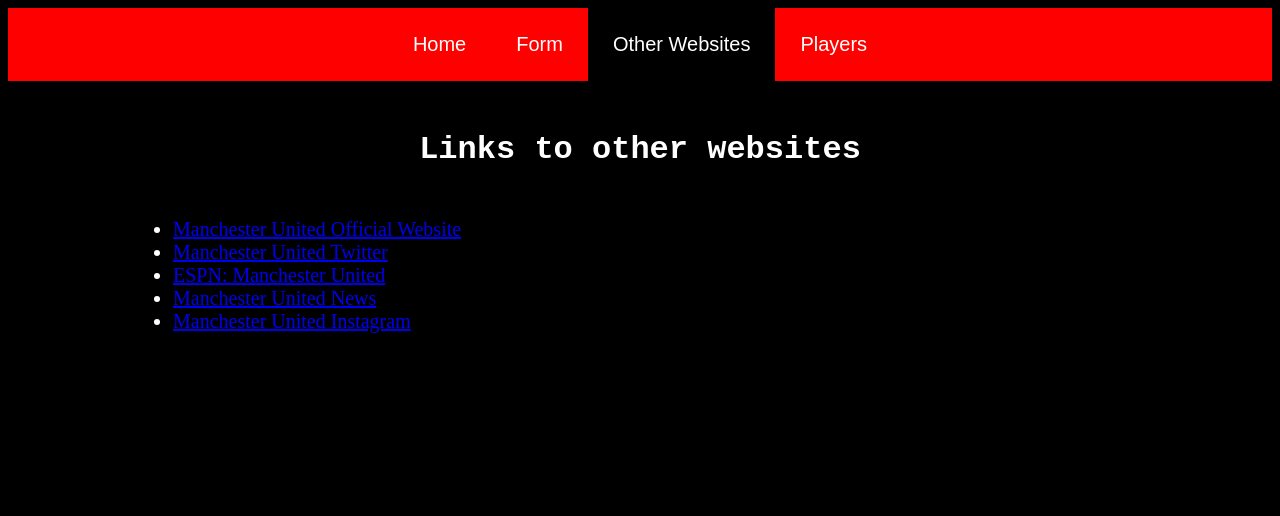
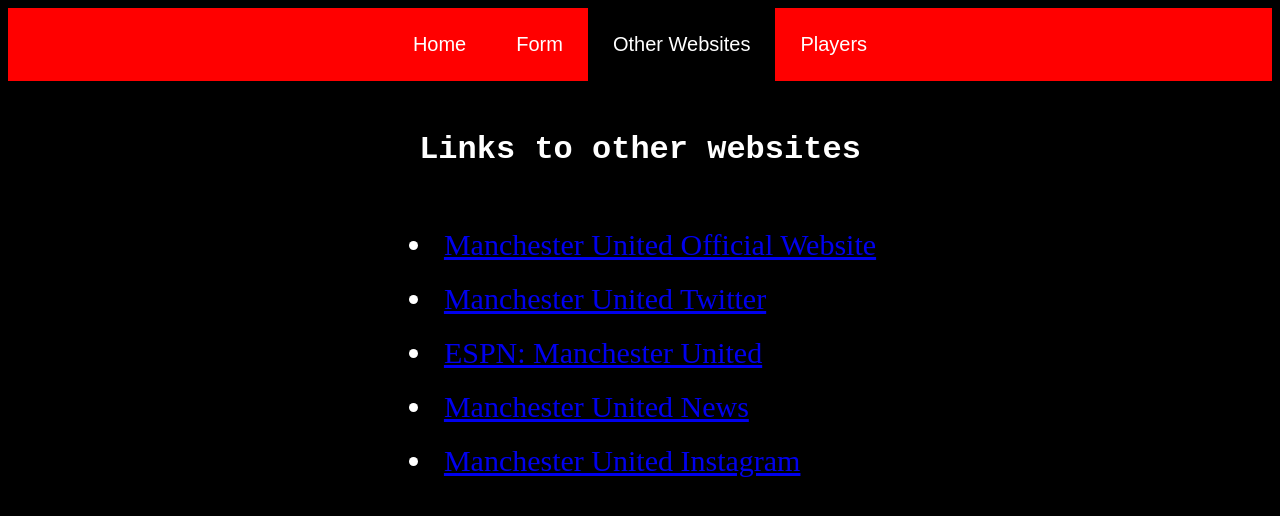
Before and after one commit to the-alejandrochavez/Website, a plain HTML site: page links.html in a window 1280 px wide. Drawn offline with Linux system fonts and the light colour scheme.

Commit message:
links page done

```diff
--- a/links.html
+++ b/links.html
@@ -17,6 +17,7 @@
         <a href="players.html" class="navbar">Players</a>
     </nav>
     <h1>Links to other websites</h1>
+    <div class="links">
         <ul>
             <li>
                 <a href="https://www.manutd.com/">Manchester United Official Website</a>
@@ -29,12 +30,14 @@
                 <a href="https://www.espn.com/soccer/team/_/id/360">ESPN: Manchester United</a>
             </li>
             <li>
-            <a href="https://www.manchestereveningnews.co.uk/all-about/manchester-united-fc">Manchester United News</a>
+                <a href="https://www.manchestereveningnews.co.uk/all-about/manchester-united-fc">Manchester United
+                    News</a>
             </li>
             <li>
                 <a href="https://www.instagram.com/manchesterunited/">Manchester United Instagram</a>
             </li>
         </ul>
+    </div>
 </body>
 
 </html>
--- a/styles.css
+++ b/styles.css
@@ -91,3 +91,13 @@ input {
 .button {
     text-align: center;
 }
+
+.links {
+    display: flex;
+    justify-content: center;
+}
+
+.links>ul>li {
+    padding: 10px;
+    font-size: 30px;
+}
```
Lines whose indentation alone changed are shown as unchanged.
